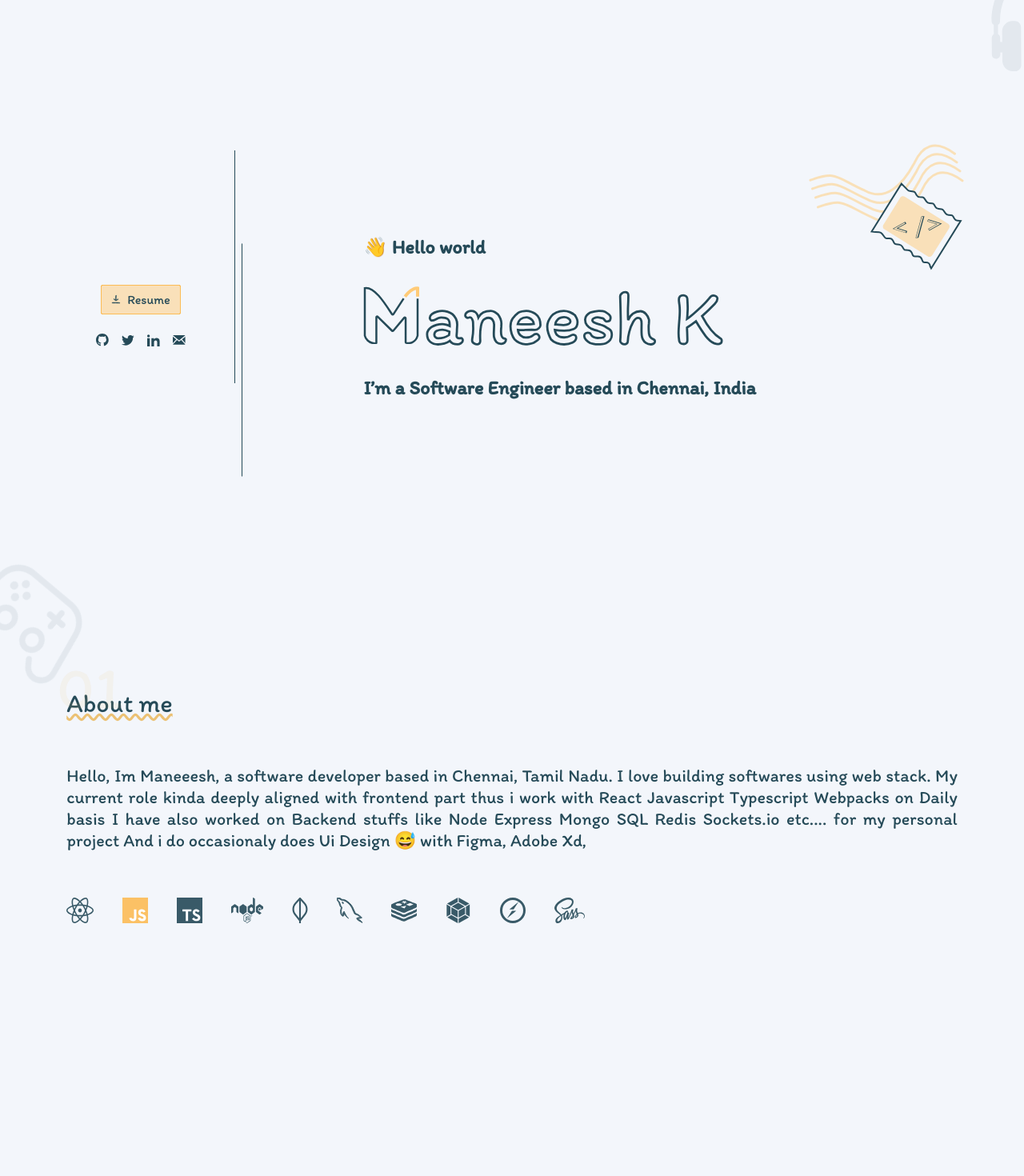
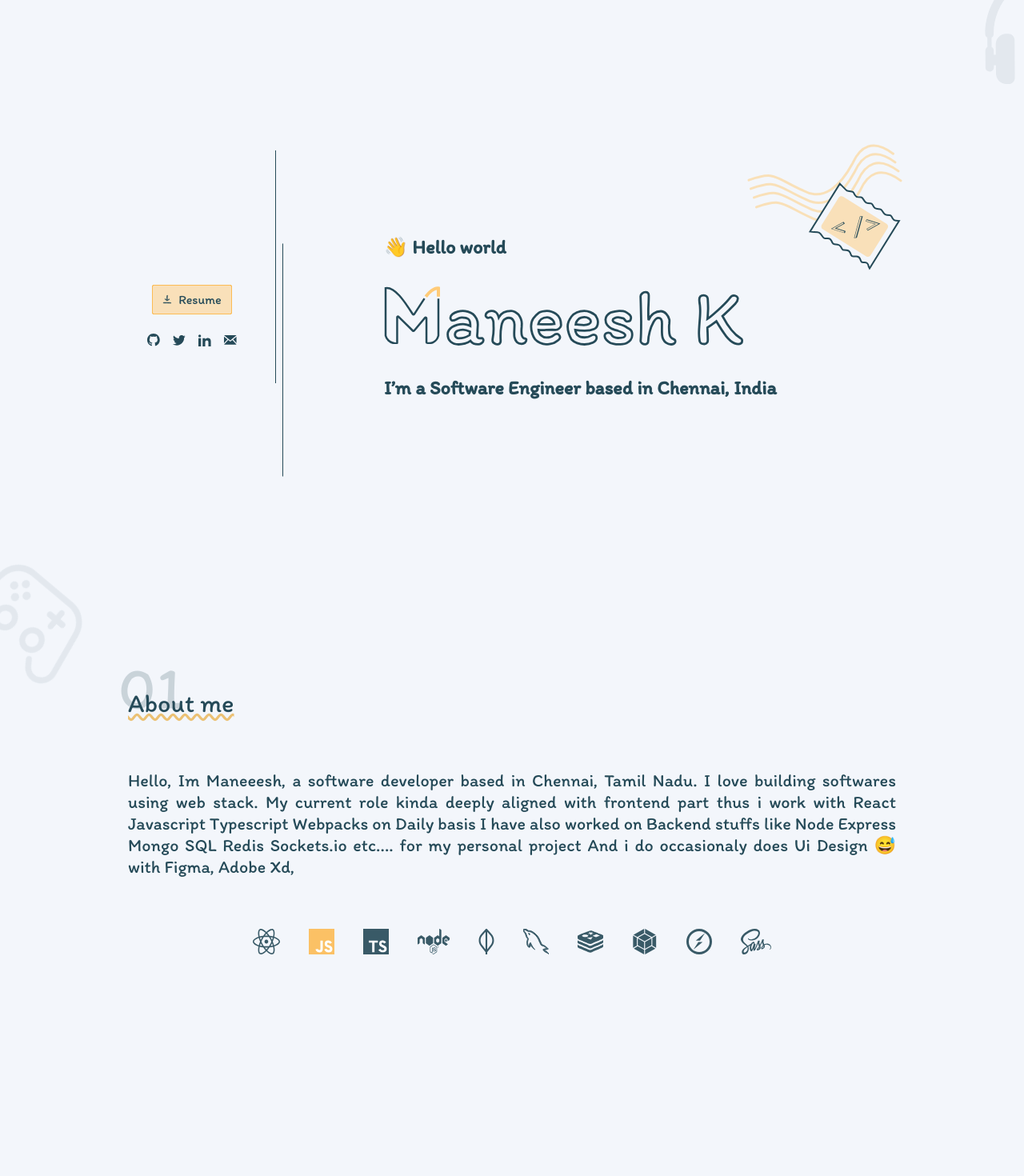
Before and after one commit to manu2699/Portfolio, a Next.js app: page / in a window 1280 px wide. Shown: the top 1470 px of the page at 80% size. Built offline with nearby package versions, Linux system fonts and the light colour scheme.

Commit message:
💄 wip: ui changes

```diff
--- a/styles/about.module.css
+++ b/styles/about.module.css
@@ -1,11 +1,11 @@
 .aboutContainer {
-	width: 92%;
+	width: 80%;
 	height: 45rem;
 	padding: 32px;
 	display: flex;
 	flex-direction: column;
 	align-self: center;
-	gap: 36px;
+	gap: 42px;
 }
 
 .aboutContainer p{
@@ -17,5 +17,6 @@
 	display: flex;
 	gap: 36px;
 	flex-wrap: wrap;
+	align-self: center;
 	opacity: 90%;
 }
--- a/styles/globals.css
+++ b/styles/globals.css
@@ -24,6 +24,16 @@ a {
   justify-content: center;
 }
 
+*::selection  {
+  color: var(--primary-text);
+  background: var(--primary-yellow-100);
+}
+
+*::-moz-selection{
+  color: var(--primary-text);
+  background: var(--primary-yellow-100);
+}
+
 @media (prefers-color-scheme: dark) {
   html {
     color-scheme: dark;
--- a/styles/home.module.css
+++ b/styles/home.module.css
@@ -1,5 +1,5 @@
 .heroContainer {
-	width: 92%;
+	width: 80%;
 	height: 30rem;
 	padding: 32px;
 	display: grid;
--- a/styles/index.module.css
+++ b/styles/index.module.css
@@ -17,8 +17,8 @@
 
 .bgSvg1 {
 	position: fixed;
-	top: -58px;
-	right: -10%;
+	top: -42px;
+	right: -120px;
 	opacity: 8%;
 }
 
--- a/styles/primitives.module.css
+++ b/styles/primitives.module.css
@@ -15,7 +15,7 @@
 }
 
 .primaryButton:hover {
-	outline-offset: 150px;
+	outline-offset: 52px;
 	cursor: pointer;
 	outline-color: transparent;
 	transition: 0.5s;
@@ -33,8 +33,8 @@
 	position: absolute;
 	top: -46px;
 	left: -12px;
-	color: var(--primary-yellow-200);
+	color: var(--primary-text);
 	text-decoration: none;
-	opacity: 10%;
+	opacity: 20%;
 	font-size: 76px;
 }
```
